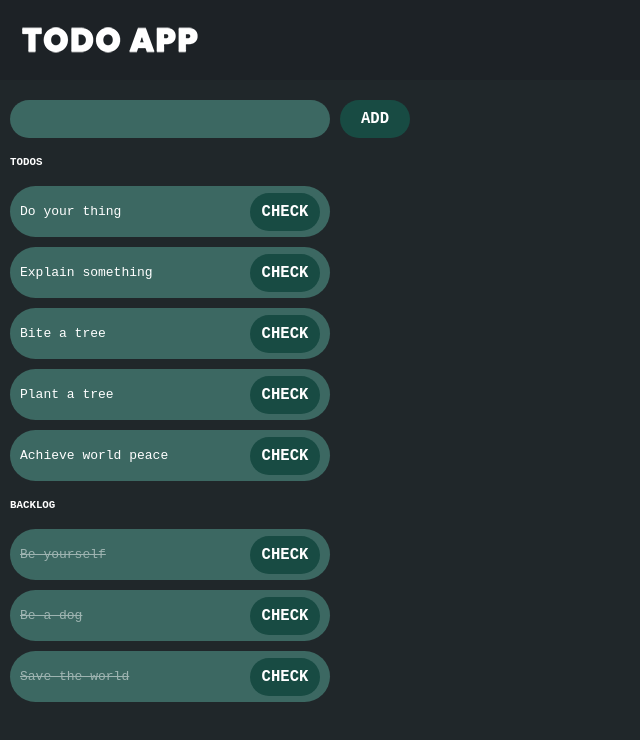
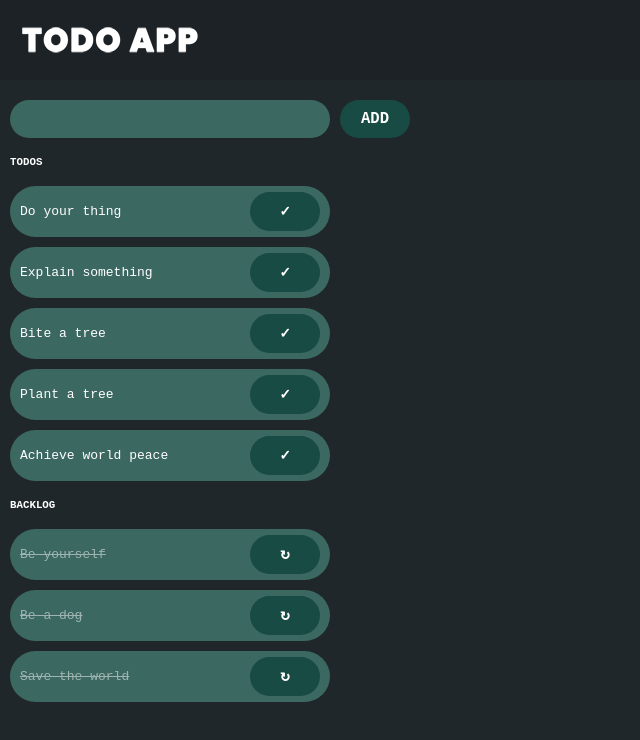
Before and after one commit to dciberlin/lc-todo-app, a React (Create React App) app: page / in a window 1280 px wide. Shown: the top 740 px of the page, without its empty margins (0-640 px from the left). Built offline with nearby package versions, Linux system fonts and the light colour scheme.

Commit message:
Arrow functions and class components

```diff
--- a/src/components/App.js
+++ b/src/components/App.js
@@ -3,13 +3,13 @@ import '../css/App.scss';
 import Navigation from './Navigation';
 import MainContainer from './MainContainer';
 
-function App() {
+const App = () => {
   return (
     <div className="app">
       <Navigation></Navigation>
       <MainContainer></MainContainer>
     </div>
   );
-}
+};
 
 export default App;
--- a/src/components/FormContainer.js
+++ b/src/components/FormContainer.js
@@ -1,6 +1,6 @@
 import React from 'react';
 
-function FormContainer() {
+const FormContainer = () => {
   return (
     <div className="form-container">
       <form className="todo-form">
@@ -11,6 +11,6 @@ function FormContainer() {
       </form>
     </div>
   );
-}
+};
 
 export default FormContainer;
--- a/src/components/MainContainer.js
+++ b/src/components/MainContainer.js
@@ -3,7 +3,8 @@ import FormContainer from './FormContainer';
 import ToDosContainer from './ToDosContainer';
 import ToDonesContainer from './ToDonesContainer';
 
-function MainContainer() {
+class MainContainer extends React.Component {
+  render() {
     const data = [
       { text: 'Do your thing', status: false, id: 1407892 },
       { text: 'Be yourself', status: true, id: 1467892 },
@@ -27,5 +28,6 @@ function MainContainer() {
       </main>
     );
   }
+}
 
 export default MainContainer;
--- a/src/components/Navigation.js
+++ b/src/components/Navigation.js
@@ -1,12 +1,12 @@
 import React from 'react';
 import logo from '../images/logo.png';
 
-function Navigation() {
+const Navigation = () => {
   return (
     <nav>
       <img src={logo}></img>
     </nav>
   );
-}
+};
 
 export default Navigation;
--- a/src/components/ToDoItem.js
+++ b/src/components/ToDoItem.js
@@ -1,14 +1,12 @@
 import React from 'react';
 
-function ToDoItem(props) {
-  // props.text
-  // props.status
+const ToDoItem = props => {
   return (
     <div className="item">
       <p>{props.text}</p>
-      <button className="btn">CHECK</button>
+      <button className="btn">{props.status ? '↻' : '✓'}</button>
     </div>
   );
-}
+};
 
 export default ToDoItem;
--- a/src/components/ToDonesContainer.js
+++ b/src/components/ToDonesContainer.js
@@ -1,7 +1,7 @@
 import React from 'react';
 import ToDoItem from './ToDoItem';
 
-function ToDonesContainer(props) {
+const ToDonesContainer = props => {
   const data = props.items;
 
   const todoneItems = data.map(el => {
@@ -18,6 +18,6 @@ function ToDonesContainer(props) {
       )}
     </div>
   );
-}
+};
 
 export default ToDonesContainer;
--- a/src/components/ToDosContainer.js
+++ b/src/components/ToDosContainer.js
@@ -1,7 +1,7 @@
 import React from 'react';
 import ToDoItem from './ToDoItem';
 
-function ToDosContainer(props) {
+const ToDosContainer = props => {
   const data = props.items;
 
   const todoItems = data.map(el => {
@@ -18,6 +18,6 @@ function ToDosContainer(props) {
       )}
     </div>
   );
-}
+};
 
 export default ToDosContainer;
```
Lines whose indentation alone changed are shown as unchanged.
